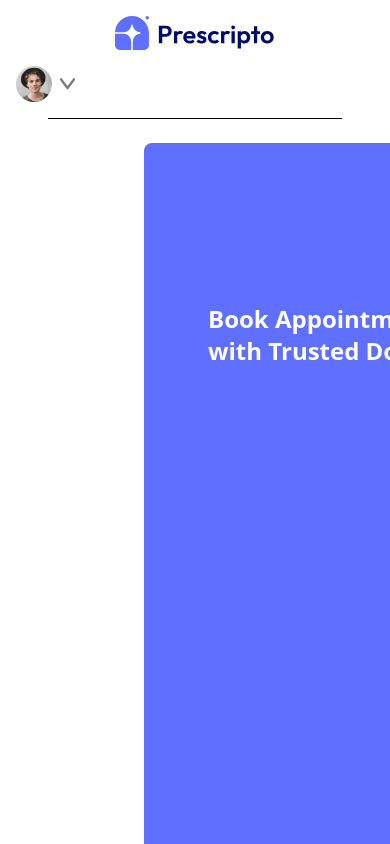
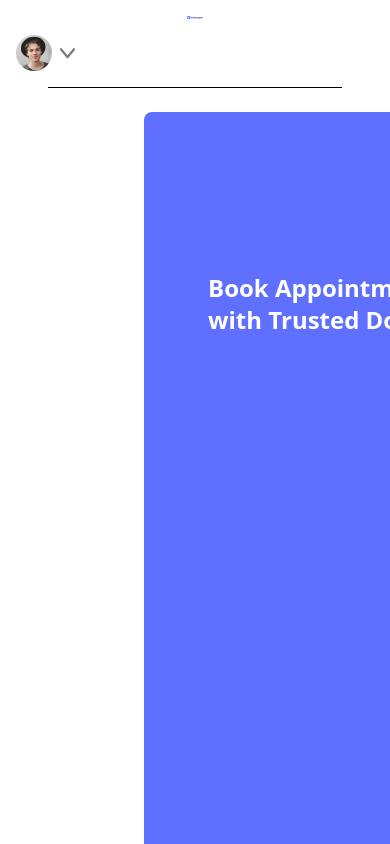
Before and after one commit to Mani-sh27/Prescripto, a React (Vite) app: page / in a window 390 px wide. Shown: the top 844 px of the page. Built offline with nearby package versions, Linux system fonts and the light colour scheme.

Commit message:
auto commit

```diff
--- a/src/components/Navbar.jsx
+++ b/src/components/Navbar.jsx
@@ -12,7 +12,7 @@ const Navbar = () => {
       <div className='flex justify-around m-4 flex-col sm:flex-row sm:items-center sm:justify-between gap-4 sm:gap-0'>
 
         {/* Logo */}
-        <img src={assets.logo} className='lg:w-32 sm:flex w-40 mx-auto sm:mx-0' />
+        <img src={assets.logo} className='lg:w-32 sm:flex w-4 mx-auto sm:mx-0' />
 
         {/* Menu */}
         <ul className='  me-6 hover:underline md:gap-16 text-center sm:flex hidden'>
```
